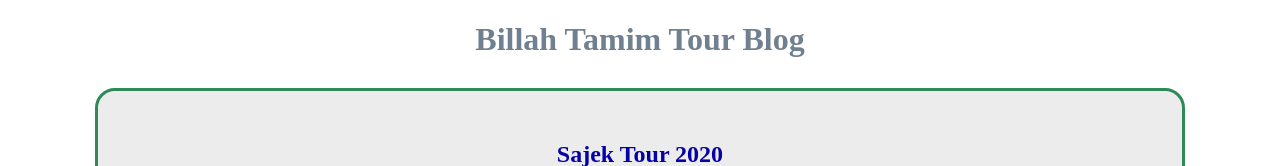
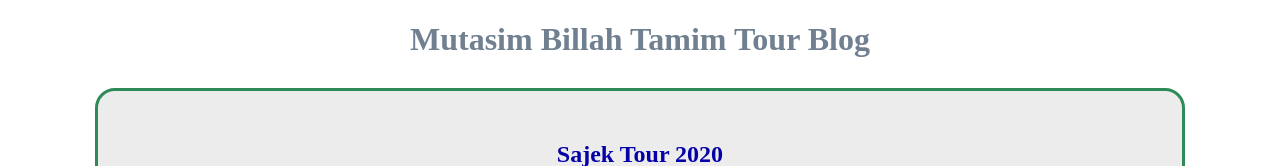
Before and after one commit to Billah-Tamim/n3-modul, a plain HTML site: page blog.html in a window 1280 px wide. Shown: the top 166 px of the page. Drawn offline with Linux system fonts and the light colour scheme.

Commit message:
change title

```diff
--- a/blog.html
+++ b/blog.html
@@ -50,7 +50,7 @@
     </style>
 </head>
 <body>
-    <h1>Billah Tamim Tour Blog</h1>
+    <h1> Mutasim Billah Tamim Tour Blog</h1>
     <div id="first">
         <h2>Sajek Tour 2020</h2>
         <small>Author: <span>friend club association</span></small>
```
